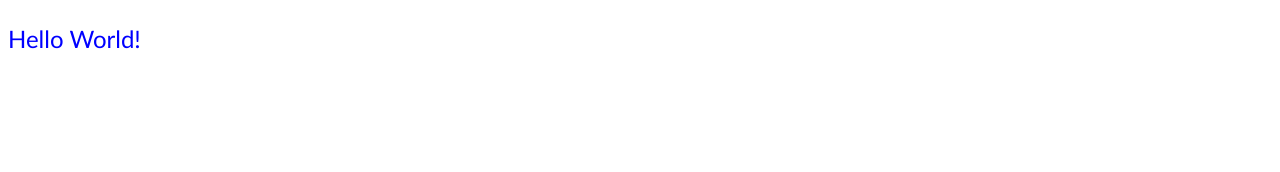
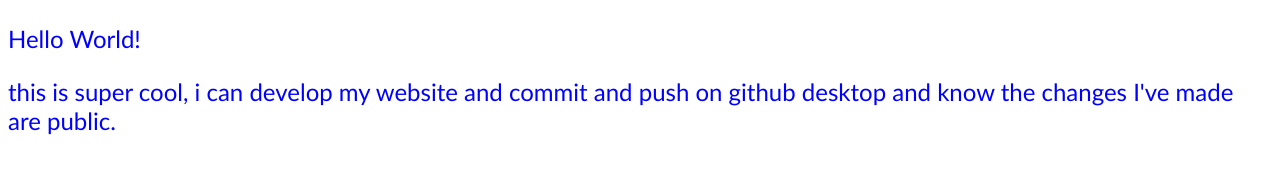
Before and after one commit to MaryLoueseJackson/GWDS_final_project, a plain HTML site: page index.html in a window 1280 px wide. Drawn offline with Linux system fonts and the light colour scheme.

Commit message:
Update index.html

```diff
--- a/index.html
+++ b/index.html
@@ -8,6 +8,7 @@
 </head>
 <body>
     <p>Hello World!</p>
+    <p>this is super cool, i can develop my website and commit and push on github desktop and know the changes I've made are public.</p>
 
 </body>
 </html>
```
